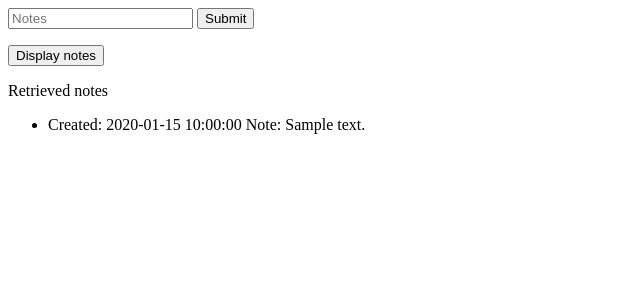
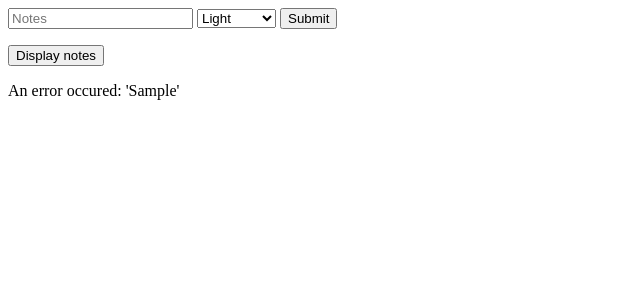
Before and after one commit to chrispouliot/fitbit-note-merger, a Flask app: page /note in a window 1280 px wide. Shown: the top 300 px of the page, without its empty margins (0-640 px from the left). Run offline with Flask 2, Linux system fonts and the light colour scheme; tables that the repository leaves empty hold one stand-in row (values such as "Sample post").

Commit message:
Add ability to save note classifier and clean up model

```diff
--- a/app.py
+++ b/app.py
@@ -3,6 +3,7 @@
 
 from flask import Flask, render_template, request
 from flask_sqlalchemy import SQLAlchemy
+from sqlalchemy_utils.types import ChoiceType
 
 app = Flask(__name__)
 app.config['SQLALCHEMY_DATABASE_URI'] = os.environ.get("DATABASE_URL")
@@ -10,12 +11,20 @@
 
 
 class Note(db.Model):
+    classifier_choices = [
+        ('light', 'Light'),
+        ('moderate', 'Moderate'),
+        ('severe', 'Severe'),
+        ('important', 'Important'),
+    ]
+
     id = db.Column(db.Integer, primary_key=True)
-    note = db.Column(db.String(250))
+    text = db.Column(db.String(250))
+    classifier = db.Column(ChoiceType(classifier_choices))
     created_date = db.Column(db.DateTime, default=datetime.datetime.utcnow)
 
     def __repr__(self):
-        return '<Note %r %r>' % (self.created_date, self.note)
+        return '<Note %r %r>' % (self.created_date, self.text)
 
 
 @app.errorhandler(Exception)
@@ -30,11 +39,15 @@
 
 @app.route('/note', methods=['POST'])
 def create_note():
-    note = request.form.get('note')
-    if not note:
-        return render_template('index.html', response="No note provided")
+    text = request.form.get('note')
+    classifier = request.form.get('classifier')
+    if not text:
+        return render_template('index.html', response="No text provided")
+    # TODO: Model doesnt seem to validate?
+    if classifier and classifier not in Note.classifier_choices:
+            return render_template('index.html', response="Invalid classifier")
 
-    note = Note(note=note)
+    note = Note(text=text, classifier=classifier)
     db.session.add(note)
     db.session.commit()
 
--- a/requirements.txt
+++ b/requirements.txt
@@ -9,5 +9,7 @@
 psycopg2==2.7.3.2
 pycodestyle==2.3.1
 pyflakes==1.6.0
+six==1.11.0
 SQLAlchemy==1.2.1
+SQLAlchemy-Utils==0.32.21
 Werkzeug==0.14.1
--- a/templates/index.html
+++ b/templates/index.html
@@ -1,5 +1,11 @@
 <form action="/note" method="post" enctype="application/json">
   <input type="text" name="note" placeholder="Notes"/>
+  <select name="classifier">
+    <option value="light" selected>Light</option>
+    <option value="moderate">Moderate</option>
+    <option value="severe">Severe</option>
+    <option value="important">Important</option>
+  </select>
   <button type="submit">Submit</button>
 </form>
 
@@ -13,6 +19,6 @@
 
 <ul>
 {% for note in notes %}
-  <li>Created: {{note.created_date}} Note: {{note.note}}</li>
+  <li>Created: {{note.created_date}} Note: {{note.text}} Classifier: {{note.classifier.value}}</li>
 {% endfor %}
 </ul>
```
Also changed, not shown: 1 other file.
